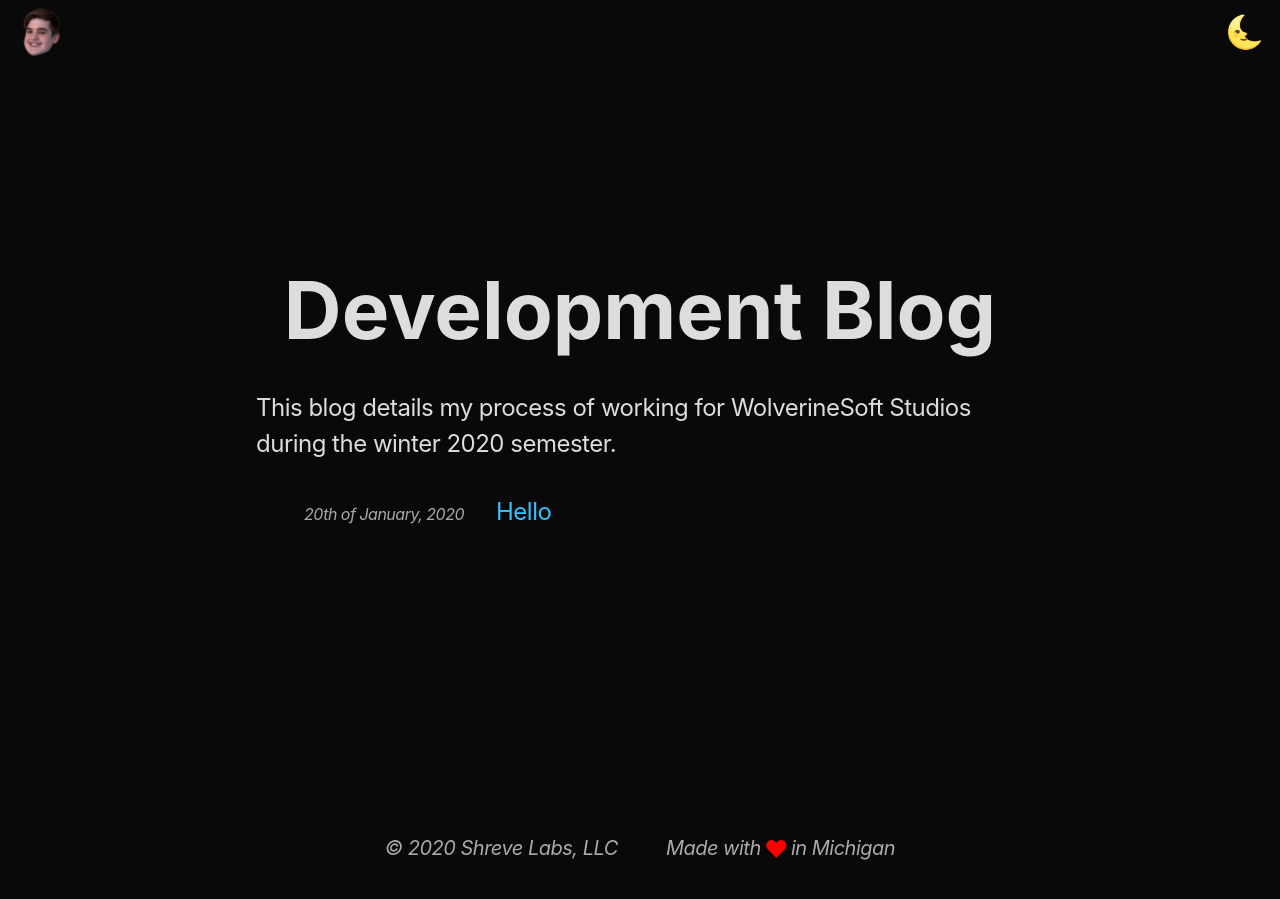
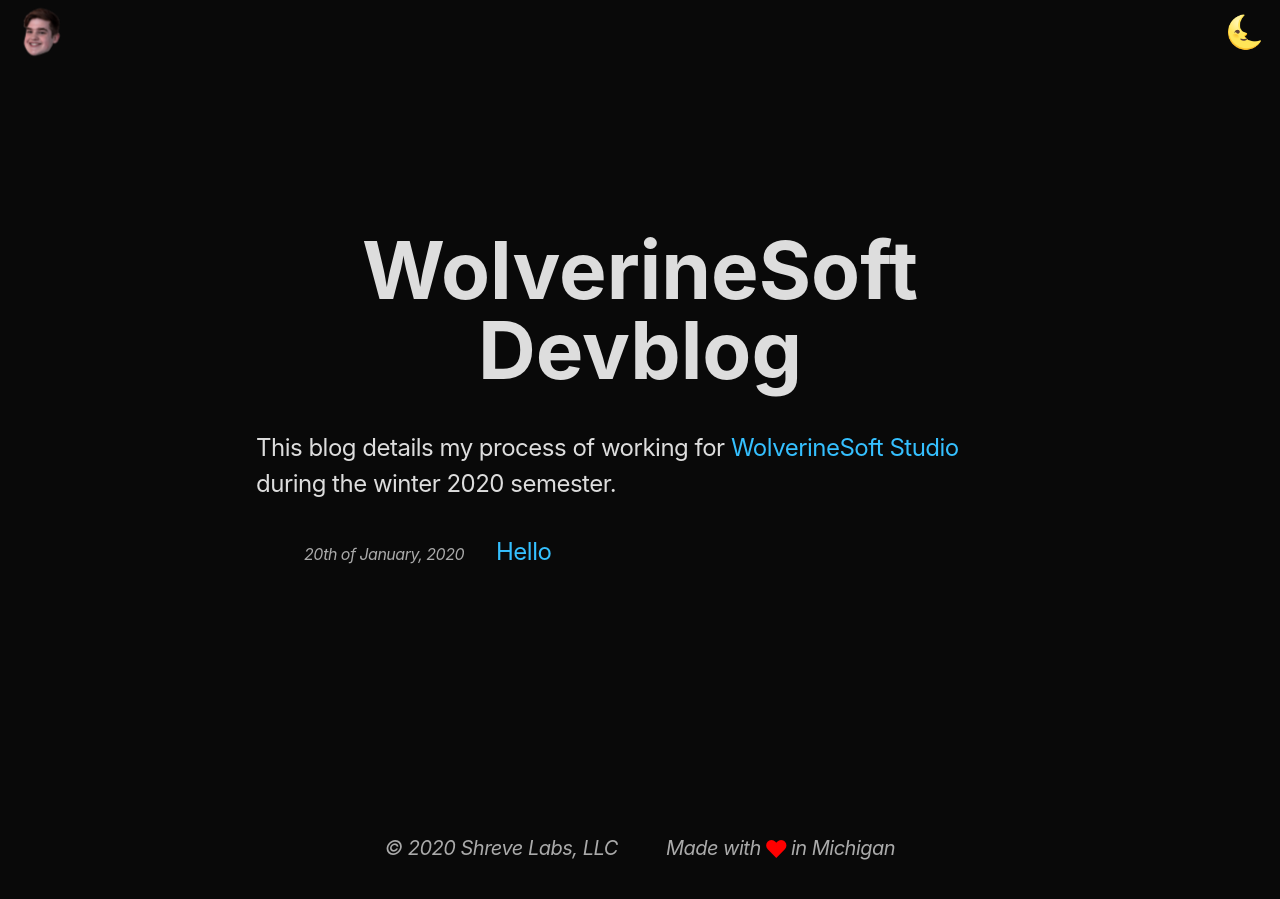
Before and after one commit to shreve/shreve.io, a Jekyll site: the page built from wsoft.md, in a window 1280 px wide. Built offline with Jekyll 4.4.1, drawn with Linux system fonts in a browser that asks for light colours.

Commit message:
Change some copy related to devblog

```diff
--- a/index.html
+++ b/index.html
@@ -63,6 +63,11 @@
           networks, and more.
         </p>
       </li>
+      <li>
+        <a href="/wsoft" title="WolverineSoft Devblog">WolverineSoft Studios</a>
+        <p>
+          During the Winter 2020 semester, I'll be working on the programming team at WolverineSoft Studios to produce a sweet video game. As part of the process, I'll be detailing my work at the devblog on this site.
+        </p>
       <li>
         <a href="https://github.com/shreve" title="Shreve on GitHub">Open Source Software</a>
         <p>
--- a/wsoft.md
+++ b/wsoft.md
@@ -4,9 +4,9 @@
 ---
 
 <section>
-  <h1>Development Blog</h1>
+  <h1>WolverineSoft Devblog</h1>
 
-  <p>This blog details my process of working for WolverineSoft Studios during the winter 2020 semester.</p>
+  <p>This blog details my process of working for <a href="https://wolverinesoft-studio.itch.io/">WolverineSoft Studio</a> during the winter 2020 semester.</p>
   <ul class="blog-post-list">
     {% assign posts = site.wsoft | sort: 'date' | reverse %}
     {% for post in posts %}
```
